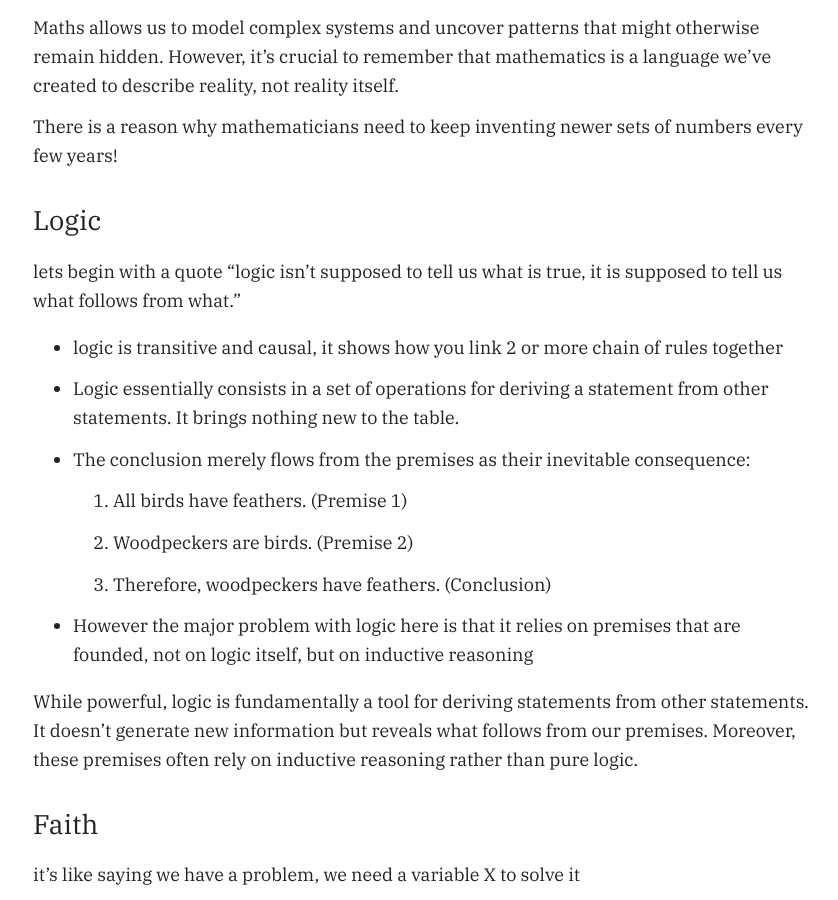
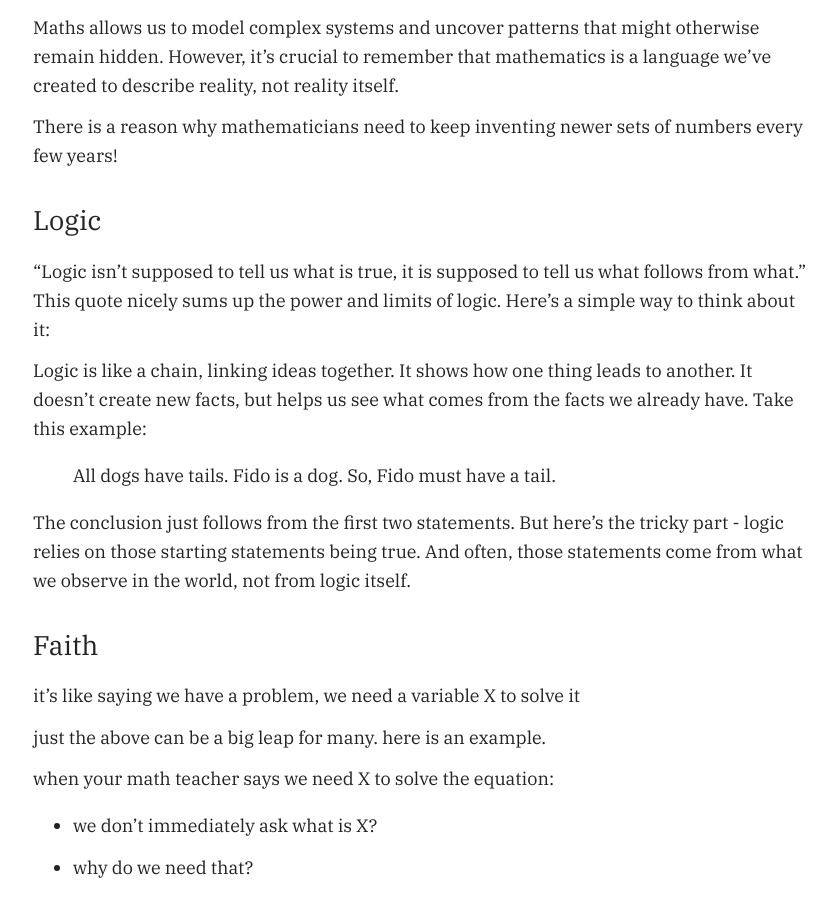
Before and after one commit to sriramvas/sriramvas.github.io, a Jekyll site: the page built from _posts/2024-08-20-reality-check.md, in a window 1280 px wide and 900 px high, scrolled down 4167 px. Shown: the whole window, without its empty margins (217-1055 px from the left). Built offline with Jekyll 4.4.1, drawn with Linux system fonts in a browser that asks for light colours.

Commit message:
Update 2024-08-20-reality-check.md

```diff
--- a/_posts/2024-08-20-reality-check.md
+++ b/_posts/2024-08-20-reality-check.md
@@ -64,16 +64,17 @@ Maths allows us to model complex systems and uncover patterns that might otherwi
 There is a reason why mathematicians need to keep inventing newer sets of numbers every few years!
 
 ## Logic
- lets begin with a quote "logic isn't supposed to tell us what is true, it is supposed to tell us what follows from what."
-- logic is transitive and causal, it shows how you link 2 or more chain of rules together
-- Logic essentially consists in a set of operations for deriving a statement from other statements. It brings nothing new to the table.
-- The conclusion merely flows from the premises as their inevitable consequence:
-	1. All birds have feathers. (Premise 1)
-	2. Woodpeckers are birds. (Premise 2)
-	3. Therefore, woodpeckers have feathers. (Conclusion)
-- However the major problem with logic here is that it relies on premises that are founded, not on logic itself, but on inductive reasoning
+"Logic isn't supposed to tell us what is true, it is supposed to tell us what follows from what." This quote nicely sums up the power and limits of logic. Here's a simple way to think about it:
 
-While powerful, logic is fundamentally a tool for deriving statements from other statements. It doesn't generate new information but reveals what follows from our premises. Moreover, these premises often rely on inductive reasoning rather than pure logic.
+Logic is like a chain, linking ideas together. It shows how one thing leads to another.
+It doesn't create new facts, but helps us see what comes from the facts we already have.
+Take this example:
+
+> All dogs have tails.
+> Fido is a dog.
+> So, Fido must have a tail.
+
+The conclusion just follows from the first two statements. But here's the tricky part - logic relies on those starting statements being true. And often, those statements come from what we observe in the world, not from logic itself.
 
 ## Faith
 
```
